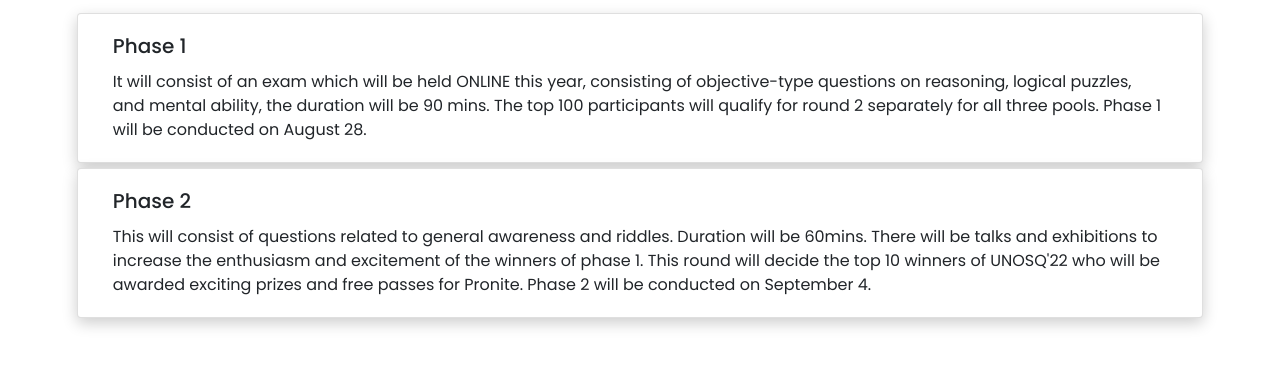
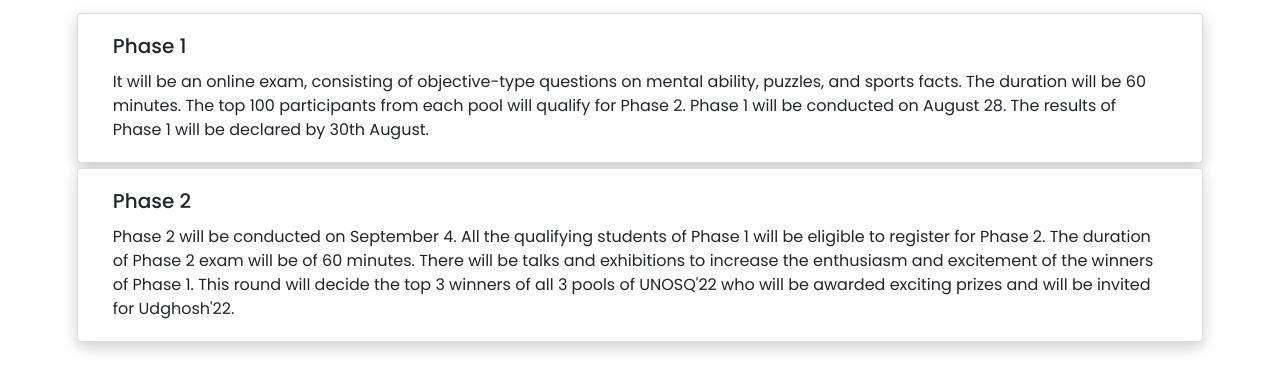
Before and after one commit to humayun-987/GuestRoomBookingSystem, a React (Create React App) app: page / in a window 1280 px wide. Shown: the part 1409-1780 px from the top of the page. Built offline with nearby package versions, Linux system fonts and the light colour scheme.

Commit message:
changed header colors and contact

```diff
--- a/src/comp/section.jsx
+++ b/src/comp/section.jsx
@@ -33,7 +33,7 @@
 
         </div>
         </div>
-        <button style={{margin: 'auto', backgroundColor: 'rgb(13, 110, 253)', padding: '0.75rem 0.375rem',display: 'flex', borderRadius: '0.375rem', color: 'white', border: 'none', fontWeight: '400'}}> Register Now</button>
+        <a href="https://forms.gle/kxrY5TS9Ke85Utvf6"><button  style={{margin: 'auto', backgroundColor: 'rgb(13, 110, 253)', padding: '0.75rem 0.375rem',display: 'flex', borderRadius: '0.375rem', color: 'white', border: 'none', fontWeight: '400'}}> Register Now</button> </a>
       </div>
 <div id='about' style={{padding: '6%'}} >
     <h1 className="d-flex justify-content-center header">ABOUT US</h1>
@@ -49,7 +49,7 @@
     </h2>
     <div id="panelsStayOpen-collapseOne" className="accordion-collapse collapse show" aria-labelledby="panelsStayOpen-headingOne">
       <div className="accordion-body">
-      Udghosh is the annual sports Festival of IIT Kanpur. As a real sports showpiece, the Festival has been validated by the success of many of its victors at the top of the sport's ladder. It serves as a place for students from various colleges and universities around the country to showcase and improve their sports knowledge and mental aptitude.
+      Udghosh, the annual sports festival of IIT Kanpur, in its true sense, is an exhibition of sporting fervor, and success in the festival has been ratified by the success of many of its winners higher up in the sporting hierarchy. It offers a common platform for the students of the top educational institutions from all over the country to exhibit and hone their skills in the sports arena.
       </div>
     </div>
   </div>
@@ -61,8 +61,8 @@
     </h2>
     <div id="panelsStayOpen-collapseTwo" className="accordion-collapse collapse" aria-labelledby="panelsStayOpen-headingTwo">
       <div className="accordion-body">
-      Udghosh National Open School Quiz is an annual sports quiz competition for classes 6th to 12th, conducted and organized by Udghosh, IIT Kanpur. The competition is divided into two halves, in which students fight for individual glory and the overall title. Phase 1 is a 90-minute online exam that students may take from the comfort of their own homes, and the questions cover a wide range of topics, like Sports Trivia,Sports facts and Mental Ability. UNOSQ will contain three separate pools of students: Pool A (6th, 7th, and 8th graders), Pool B (9th and 10th graders), and Pool C (11th and 12th graders) (11th and 12th).To determine the overall victors, only the top 100 competitors in each of Pool A , B and C will advance to the final round, when they will be assessed on a variety of new tasks. For students in phase 2, there will also be online seminars. The sole criterion for participation is to learn some new things and increase your sports
-knowledge.
+      Udghosh National Open School Quiz (UNOSQ) is a national level open school quiz competition for school students of classes 6th to 12th, conducted by Udghosh, IIT Kanpur.  It aims to provide school students' a platform to showcase their talent at a national level and foster the all round development of school students.The quiz competition is divided into two phases, in which the Phase 1 will be the qualifying round for Phase 2. The students qualifying the Phase 1 will advance for Phase 2. Both the phases will be completely online. Phase 1 is a 60-minute online exam and the questions cover a wide range of topics ranging from Sports Facts, Mental Ability, Puzzles etc.
+      <br />All the students are divided into three pools with students from 6th-8th class in Pool A, 9th-10th class in Pool B, and 11th-12th class in Pool C. Based on the result of Phase 1, students from each pool will advance to Phase 2. Phase 2 will also be a online exam which will further challenge the students who will compete for the overall winners of UNOSQ. For all the registered participants of UNOSQ, there will also be online talks from various renowned personalities in the field of education and sports.
       </div>
     </div>
   </div>
@@ -74,8 +74,7 @@
     </h2>
     <div id="panelsStayOpen-collapseThree" className="accordion-collapse collapse" aria-labelledby="panelsStayOpen-headingThree">
       <div className="accordion-body">
-      At its most fundamental level, our primary mission is to help the students to inculcate sports knowledge and culture and thus increase the reach of different sports to various parts of the country.Through a series of questions that include sports facts,mental aptitude, and reasoning.Students will have the chance to gain self confidence and improve their thinking ability so that they can be ready for the future endeavours.
-      </div>
+      At its most fundamental level, UNOSQ aims to provide school students a platform to showcase their talent at a national level. It provides them a opportunity to compete with students all over the country giving them a exposure of competition outside their comfort zone, challenges their mind, help them gain self confidence so that they can be ready for the future endeavours. UNOSQ also provides the students' an opportunity to interact with the renowned personalities in the field of education and sports.      </div>
     </div>
   </div>
 </div>
@@ -88,16 +87,14 @@
 <div class="card w-75 col-lg-12" style={{marginBottom: '5px'}}>
   <div class="card-body">
     <h5 class="card-title">Phase 1</h5>
-    <p class="card-text">It will consist of an exam which will be held ONLINE this year, consisting of objective-type questions on reasoning, logical puzzles, and mental ability, the duration will be
-90 mins. The top 100 participants will qualify for round 2 separately for all three pools. <span>Phase 1 will be conducted on August 28.</span></p>
+    <p class="card-text">It will be an online exam, consisting of objective-type questions on mental ability, puzzles, and sports facts. The duration will be 60 minutes. The top 100 participants from each pool will qualify for Phase 2. Phase 1 will be conducted on August 28. The results of Phase 1 will be declared by 30th August.</p>
      </div>
 </div>
 
 <div  class="card w-50 col-lg-12">
   <div class="card-body">
     <h5 class="card-title">Phase 2</h5>
-    <p class="card-text">This will consist of questions related to general awareness and riddles. Duration will be 60mins. There will be talks and exhibitions to increase the enthusiasm and excitement of the
-winners of phase 1. This round will decide the top 10 winners of UNOSQ'22 who will be awarded exciting prizes and free passes for Pronite. <span>Phase 2 will be conducted on September 4.</span></p>
+    <p class="card-text">Phase 2 will be conducted on September 4. All the qualifying students of Phase 1 will be eligible to register for Phase 2. The duration of Phase 2 exam will be of 60 minutes. There will be talks and exhibitions to increase the enthusiasm and excitement of the winners of Phase 1. This round will decide the top 3 winners of all 3 pools of UNOSQ'22 who will be awarded exciting prizes and will be invited for Udghosh'22.</p>
     </div>
 </div>
 
```
